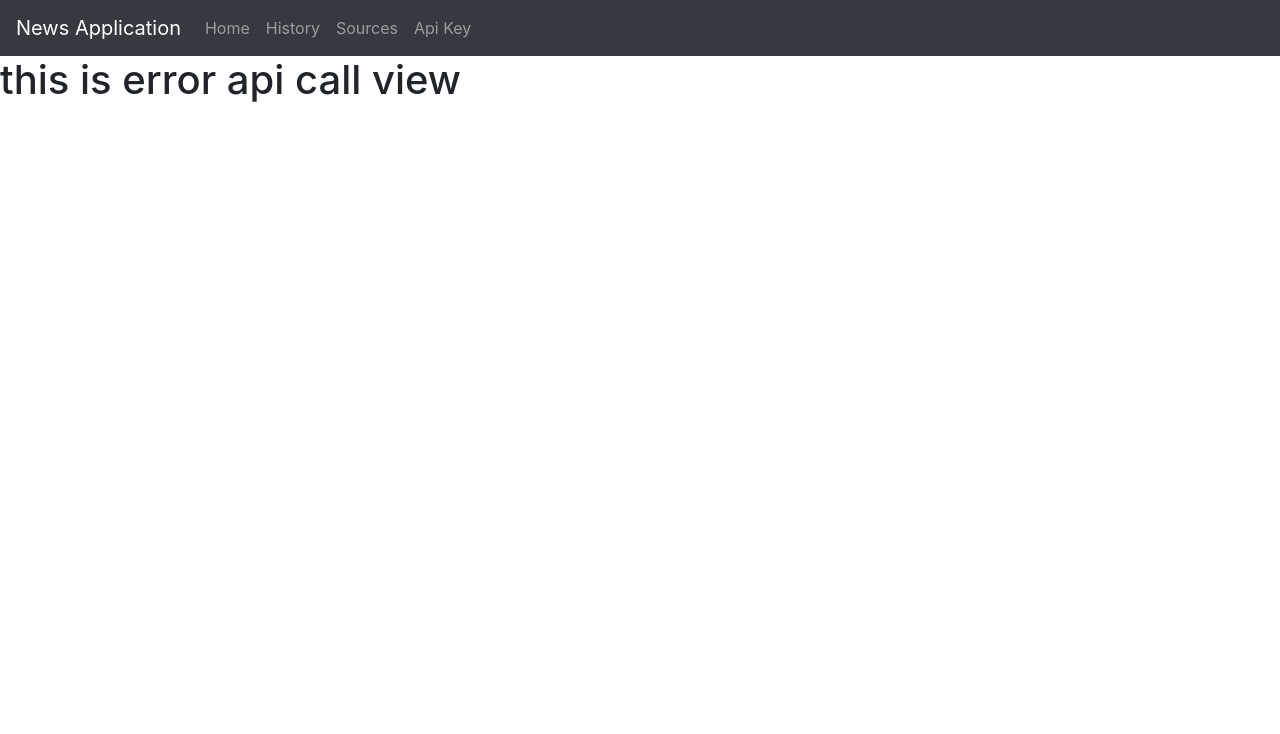
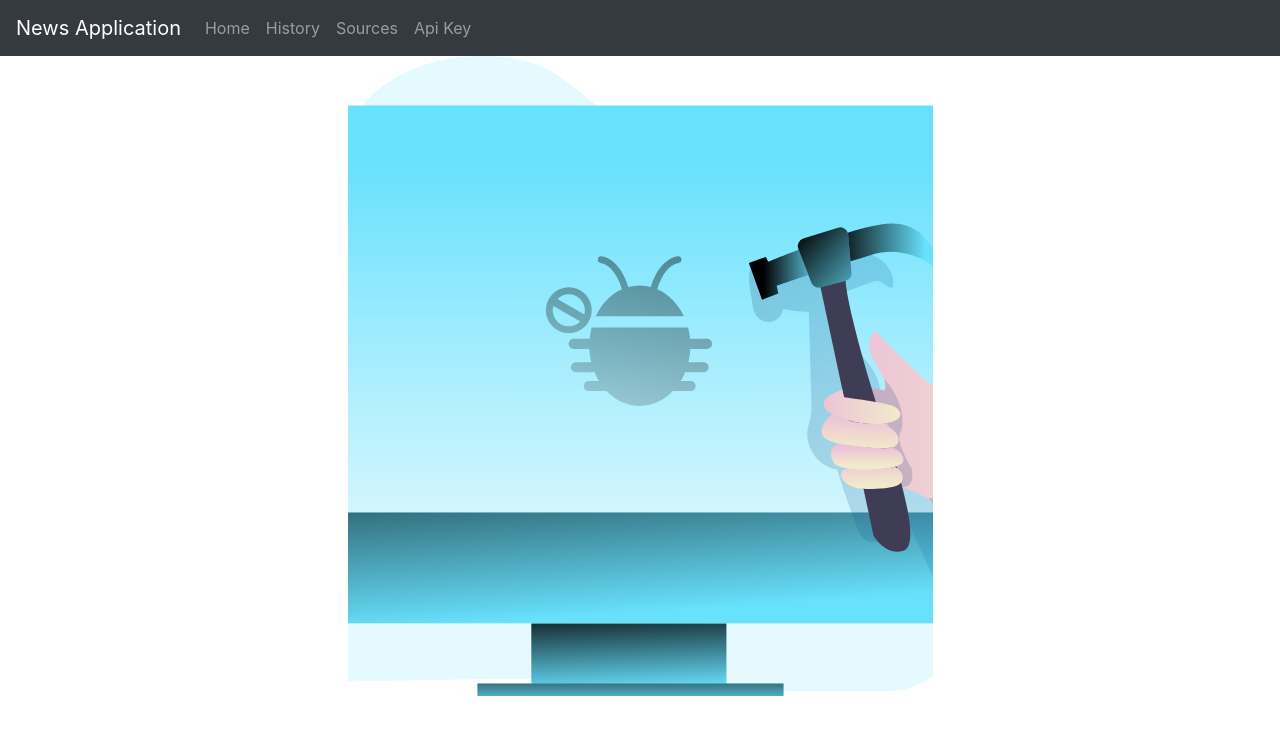
Before and after one commit to kasunmadhumal/news-application, a Vue app in the folder news-app/: page /error-api in a window 1280 px wide. Shown: the top 734 px of the page. Built offline with nearby package versions, Linux system fonts and the light colour scheme; no server answers.

Commit message:
add api checking function

```diff
--- a/news-app/src/components/NewsViewComponent.vue
+++ b/news-app/src/components/NewsViewComponent.vue
@@ -9,7 +9,7 @@
     <router-link :to="{ name: 'DetailedNewsView', query: {id:id,date:date,title:title,description:description,imageUrl:imageUrl,content:content,author:author,url:url } }" @click="saveItem(this.title)">
         <a href="#" class="btn btn-sm btn-info d-sm-none d-md-block">Show More</a>
     </router-link>
-        <img src="./icons/editText.png" v-on:click="editHeadline" id="editText" class="btn btn-sm d-md-block"/>
+        <img src="../assets/img/editText.png" v-on:click="editHeadline" id="editText" class="btn btn-sm d-md-block"/>
 
     </div>
 
--- a/news-app/src/views/ErrorApiCallView.vue
+++ b/news-app/src/views/ErrorApiCallView.vue
@@ -1,3 +1,39 @@
 <template>
-    <h1>this is error api call view</h1>
+  <div class="container justify-content-center d-flex">
+        <img src="../assets/img/bug-fixed.svg" alt="error image">
+        <h2 v-if="apiStatus === 'error'">{{ message }}</h2>
+  </div>
 </template>
+
+
+<script>
+import Repository from '../repository/repository'
+export default {
+    name:'ErrorApiCallView',
+    data(){
+        message:'';
+        apiStatus:''
+
+
+    },
+    created(){
+        let response = Repository.getApiState()
+        this.apiStatus = response.status;
+        this.message = response.message;
+
+
+    }
+}
+</script>
+
+<style scoped>
+
+
+img{
+    width: 50%;
+    min-height: 80vh;
+    display: flex;
+    align-items: center;
+}
+
+</style>
--- a/news-app/src/views/HomeView.vue
+++ b/news-app/src/views/HomeView.vue
@@ -11,7 +11,12 @@
 
 
     <hr id="hr">
-    <div class="row">
+
+    <div v-if="loading" class="d-flex justify-content-center">
+      <div class="spinner-border " role="status"> </div>
+    </div>
+
+    <div v-else class="row">
       <div v-for="news,index in allNewsObjects" class="col-12 col-sm-8 col-md-4">
         <div class="card">
           <div class="card-body">
@@ -95,7 +100,7 @@ import Repository from "../repository/repository"
 }
 
 #hr{
-    margin-top: 6%;
+    margin-top: 5%;
 }
 
 #title {
--- a/news-app/src/views/NewsSourcesView.vue
+++ b/news-app/src/views/NewsSourcesView.vue
@@ -1,8 +1,15 @@
 <template>
 
     <div class="title-home-page"> <h1 class="wow slideInLeft" id="title">News Sources</h1> </div>
+
+    <hr />
     <div class="container">
-        <div class="row">
+
+    <div v-if="loading" class="d-flex justify-content-center">
+      <div class="spinner-border " role="status"> </div>
+    </div>
+
+    <div v-else class="row">
       <div class="col-12 col-sm-8 col-md-4" id="card-sources" v-for="sources in newsResources" :key="sources">
         <div class="card card-sources">
             <div class="card-body" id="card-body-sources">
```
Also changed, not shown: news-app/src/assets/img/bug-fixed.svg (added), news-app/src/assets/img/editText.png (renamed from news-app/src/components/icons/editText.png).
